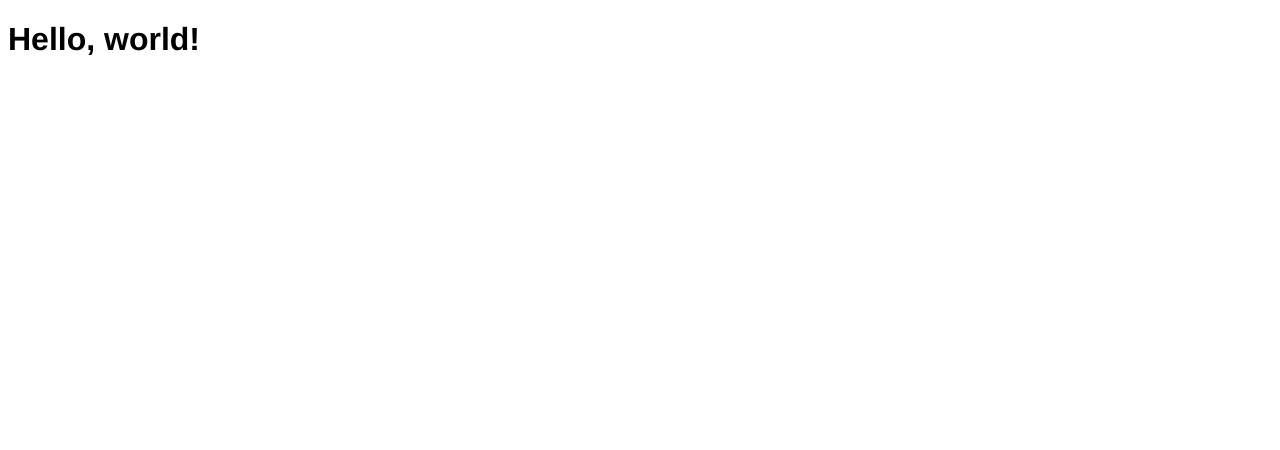
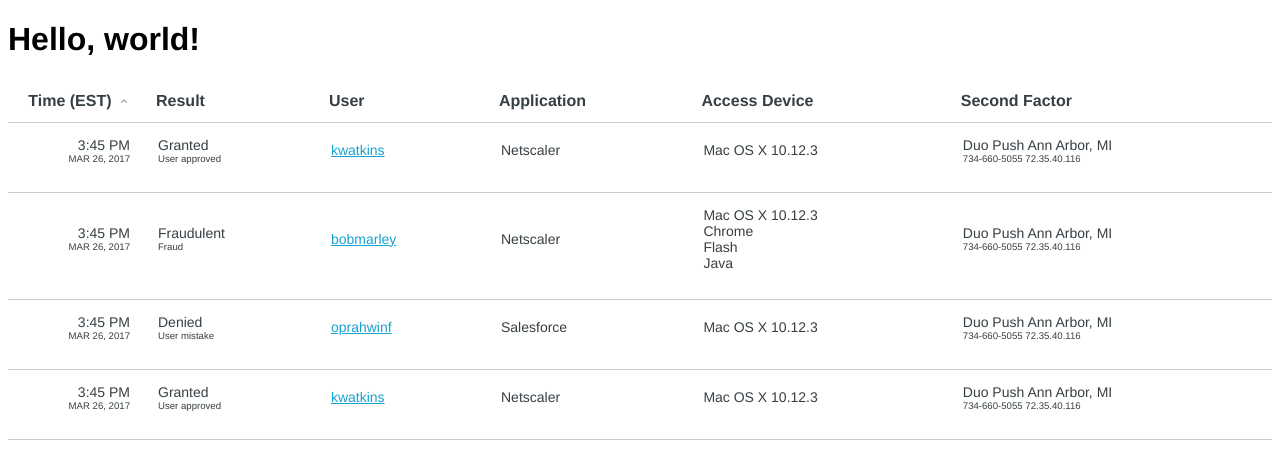
Before and after one commit to cardner/custom-elements, a website: page index.html in a window 1280 px wide. Drawn offline with nearby package versions, Linux system fonts and the light colour scheme; files that its build step writes are made by us from their sources.

Commit message:
First stab at table with placeholder content and scss

```diff
--- a/index.html
+++ b/index.html
@@ -14,6 +14,59 @@
   </head>
   <body>
     <h1>Hello, world!</h1>
-
+    <table>
+      <thead>
+        <tr>
+          <th>Time (EST) <svg class="icon icon-upCarret"><use xlink:href="assets/duo-icons.svg#icon-thickUpCarret"></use></svg></th>
+          <th>Result</th>
+          <th>User</th>
+          <th>Application</th>
+          <th>Access Device</th>
+          <th>Second Factor</th>
+        </tr>
+      </thead>
+      <tbody>
+        <tr>
+          <td><span>3:45 PM</span><span>Mar 26, 2017</span></td>
+          <td><span>Granted</span><span>User approved</span></td>
+          <td><span><a href="#">kwatkins</a></span></td>
+          <td><span>Netscaler</span></td>
+          <td><span>Mac OS X 10.12.3</span><span></span></td>
+          <td><span>Duo Push Ann Arbor, MI</span><span>734-660-5055 72.35.40.116</span></td>
+        </tr>
+        <tr>
+          <td><span>3:45 PM</span><span>Mar 26, 2017</span></td>
+          <td><span>Fraudulent</span><span>Fraud</span></td>
+          <td><span><a href="#">bobmarley</a></span></td>
+          <td><span>Netscaler</span></td>
+          <td><span>Mac OS X 10.12.3</span>
+            <span>
+              <ul>
+                <li><span>Chrome</span><span></span></li>
+                <li><span>Flash</span><span></span></li>
+                <li><span>Java</span><span></span></li>
+              </ul>
+            </span>
+          </td>
+          <td><span>Duo Push Ann Arbor, MI</span><span>734-660-5055 72.35.40.116</span></td>
+        </tr>
+        <tr>
+          <td><span>3:45 PM</span><span>Mar 26, 2017</span></td>
+          <td><span>Denied</span><span>User mistake</span></td>
+          <td><span><a href="#">oprahwinf</a></span></td>
+          <td><span>Salesforce</span></td>
+          <td><span>Mac OS X 10.12.3</span><span></span></td>
+          <td><span>Duo Push Ann Arbor, MI</span><span>734-660-5055 72.35.40.116</span></td>
+        </tr>
+        <tr>
+          <td><span>3:45 PM</span><span>Mar 26, 2017</span></td>
+          <td><span>Granted</span><span>User approved</span></td>
+          <td><span><a href="#">kwatkins</a></span></td>
+          <td><span>Netscaler</span></td>
+          <td><span>Mac OS X 10.12.3</span><span></span></td>
+          <td><span>Duo Push Ann Arbor, MI</span><span>734-660-5055 72.35.40.116</span></td>
+        </tr>
+      </tbody>
+    </table>
   </body>
 </html>
--- a/ui-components/table/table.scss
+++ b/ui-components/table/table.scss
@@ -1,5 +1,63 @@
 @import "../base";
 
-%table {
+table {
+  width: 100%;
+  font-family: 'Helvetica Neue', 'Helvetica', sans-serif;
+  color: #363F44;
+  background-color: #FFFFFF;
+  text-align: left;
+  border-collapse: collapse;
+  svg {
+    display: inline-block;
+    width: 1.0em;
+    height: 0.4em;
+    line-height: 0;
+    stroke-width: 0;
+    color: #9B9B9B;
+    stroke: currentColor;
+    fill: currentColor;
+    vertical-align: bottom;
+    margin-bottom: 5px;
+  }
+  ul,
+  li {
+    margin: 0;
+    padding: 0;
+    list-style: none;
+    font-size: $default-text-size;
+  }
+}
 
+th,
+td {
+  border-bottom: solid 1px #CECECE;
+  padding: 1.0em 1.0em 2.0em;
 }
+
+th {
+  padding: 0.75em;
+  font-size: 1.0em;
+}
+
+td {
+  font-size: $default-text-size;
+  a {
+    color: #18A2D0;
+  }
+}
+
+span + span {
+  table & {
+    display: block;
+    font-size: 0.6875em;
+  }
+  td:first-of-type & {
+    text-transform: uppercase;
+  }
+}
+
+th:first-of-type,
+td:first-of-type {
+  width: 7.0em;
+  text-align: right;
+}
```
